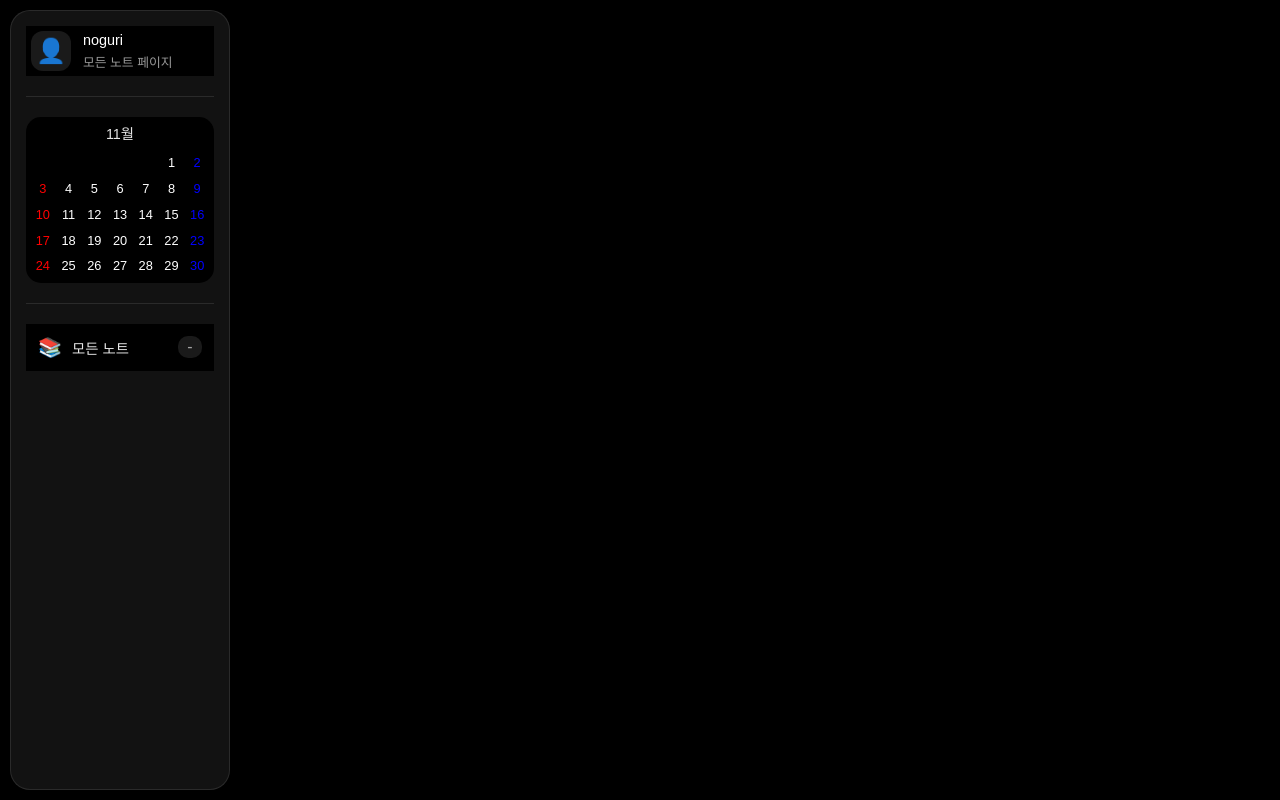
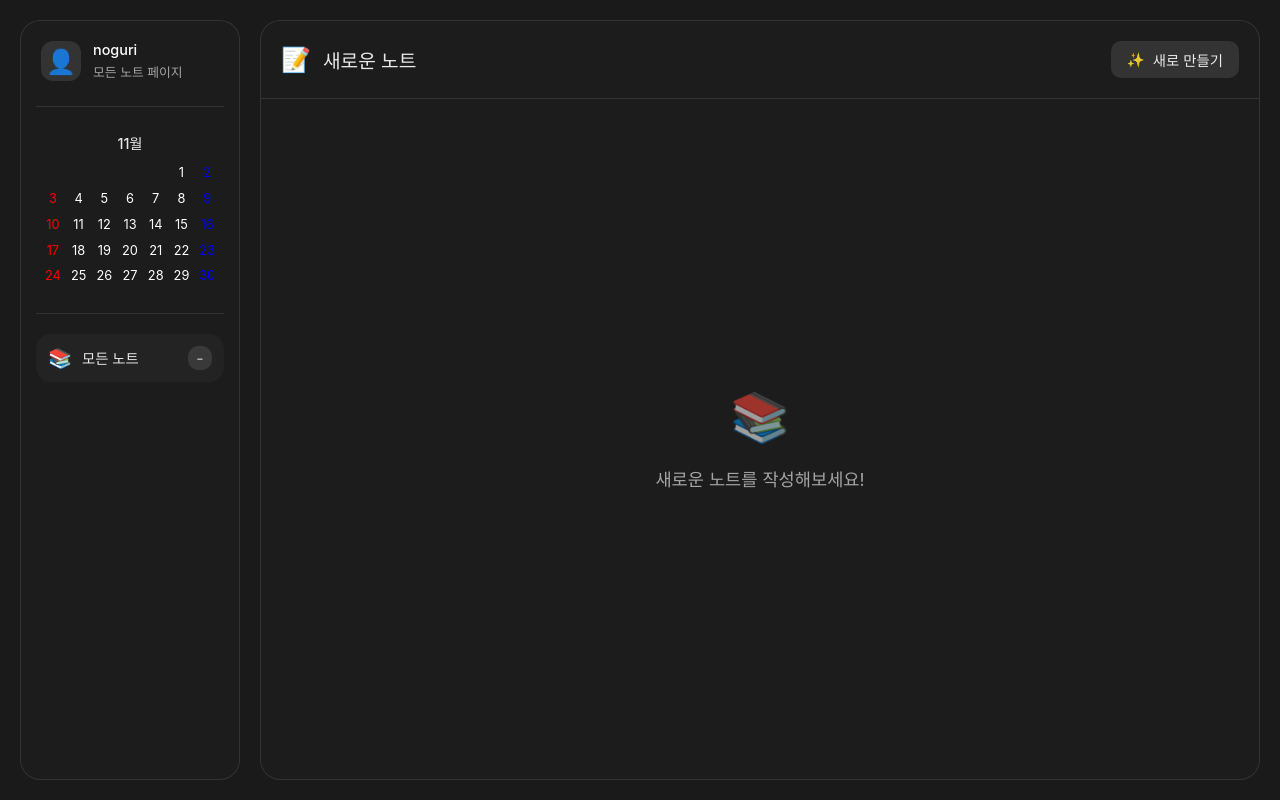
Before and after one commit to noguri98/BULLETJOURNAL, a React (Create React App) app in the folder frontend/: page / in a window 1280 px wide. Built offline with nearby package versions, Linux system fonts and the light colour scheme.

Commit message:
right 패널 업데이트

```diff
--- /dev/null
+++ b/frontend/src/modules/Right-Pannel/Right-Pannel.css
@@ -0,0 +1,96 @@
+.right {
+    flex: 1;
+    height: 100%;
+    background-color: rgba(30, 30, 30, 0.6);
+    backdrop-filter: blur(10px);
+    border-radius: 20px;
+    border: 1px solid rgba(255, 255, 255, 0.1);
+    display: flex;
+    flex-direction: column;
+    overflow: hidden;
+}
+
+.content-header {
+    padding: 20px;
+    display: flex;
+    justify-content: space-between;
+    align-items: center;
+    border-bottom: 1px solid rgba(255, 255, 255, 0.1);
+}
+
+.header-title {
+    display: flex;
+    align-items: center;
+    gap: 12px;
+}
+
+.header-icon {
+    font-size: 1.5em;
+}
+
+.header-title h1 {
+    color: rgba(255, 255, 255, 0.9);
+    font-size: 1.2em;
+    font-weight: 500;
+}
+
+.header-actions {
+    display: flex;
+    gap: 10px;
+}
+
+.action-button {
+    display: flex;
+    align-items: center;
+    gap: 8px;
+    padding: 8px 16px;
+    border: none;
+    border-radius: 10px;
+    background: rgba(255, 255, 255, 0.1);
+    color: rgba(255, 255, 255, 0.9);
+    font-size: 0.9em;
+    cursor: pointer;
+    transition: all 0.2s ease;
+}
+
+.action-button:hover {
+    background: rgba(255, 255, 255, 0.2);
+}
+
+.content-body {
+    flex: 1;
+    padding: 20px;
+    overflow-y: auto;
+}
+
+.empty-state {
+    height: 100%;
+    display: flex;
+    flex-direction: column;
+    align-items: center;
+    justify-content: center;
+    gap: 20px;
+    color: rgba(255, 255, 255, 0.6);
+}
+
+.empty-icon {
+    font-size: 3em;
+}
+
+.empty-state p {
+    font-size: 1.1em;
+}
+
+/* 스크롤바 스타일 */
+.content-body::-webkit-scrollbar {
+    width: 5px;
+}
+
+.content-body::-webkit-scrollbar-track {
+    background: transparent;
+}
+
+.content-body::-webkit-scrollbar-thumb {
+    background-color: rgba(255, 255, 255, 0.2);
+    border-radius: 3px;
+}
--- /dev/null
+++ b/frontend/src/modules/Right-Pannel/Right-Pannel.js
@@ -0,0 +1,29 @@
+import React from 'react';
+import './Right-Pannel.css';
+
+const RightPannel = () => {
+    return (
+        <div className='right'>
+            <div className='content-header'>
+                <div className='header-title'>
+                    <span className='header-icon'>📝</span>
+                    <h1>새로운 노트</h1>
+                </div>
+                <div className='header-actions'>
+                    <button className='action-button'>
+                        <span>✨</span>
+                        새로 만들기
+                    </button>
+                </div>
+            </div>
+            <div className='content-body'>
+                <div className='empty-state'>
+                    <span className='empty-icon'>📚</span>
+                    <p>새로운 노트를 작성해보세요!</p>
+                </div>
+            </div>
+        </div>
+    );
+};
+
+export default RightPannel;
--- a/frontend/src/root/App.css
+++ b/frontend/src/root/App.css
@@ -1,12 +1,14 @@
-
 /* App */
 
 * {
   margin: 0;
   padding: 0;
   box-sizing: border-box;
-  background-color: black;
-  font-family: Arial, Helvetica, sans-serif;
+  font-family: -apple-system, BlinkMacSystemFont, 'Segoe UI', Roboto, Oxygen, Ubuntu, Cantarell, 'Open Sans', 'Helvetica Neue', sans-serif;
+}
+
+body {
+  background: #1a1a1a;
 }
 
 .app {
@@ -14,6 +16,6 @@
   flex-direction: row;
   width: 100vw;
   height: 100vh;
-  gap:20px;
-  padding: 10px;
+  gap: 20px;
+  padding: 20px;
 }
--- a/frontend/src/root/App.js
+++ b/frontend/src/root/App.js
@@ -1,26 +1,24 @@
-
 import { useState, createContext } from 'react';
 import './App.css';
 
 import LeftPannel from '../modules/Left-Pannel/Left-Pannel';
+import RightPannel from '../modules/Right-Pannel/Right-Pannel';
 
 export const SystemContext = createContext({
-
-  category: "", setCategory: () => {}
-
+  category: "",
+  setCategory: () => {}
 });
 
 const App = () => {
-
-  const [ category, setCategory ] = useState("");
+  const [category, setCategory] = useState("");
 
   return (
     <SystemContext.Provider value={{category, setCategory}}>
       <div className='app'>
         <LeftPannel />
+        <RightPannel />
       </div>
     </SystemContext.Provider>
-
   );
 }
 
```
